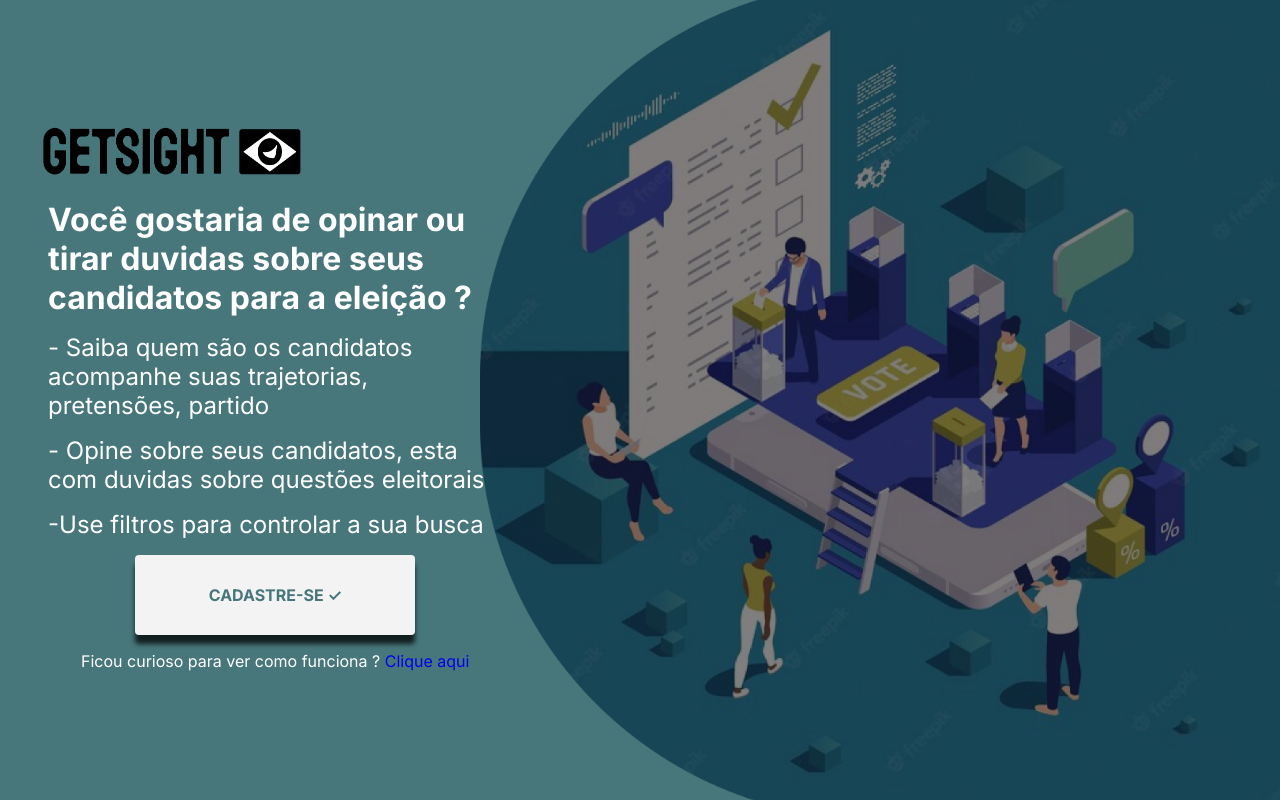
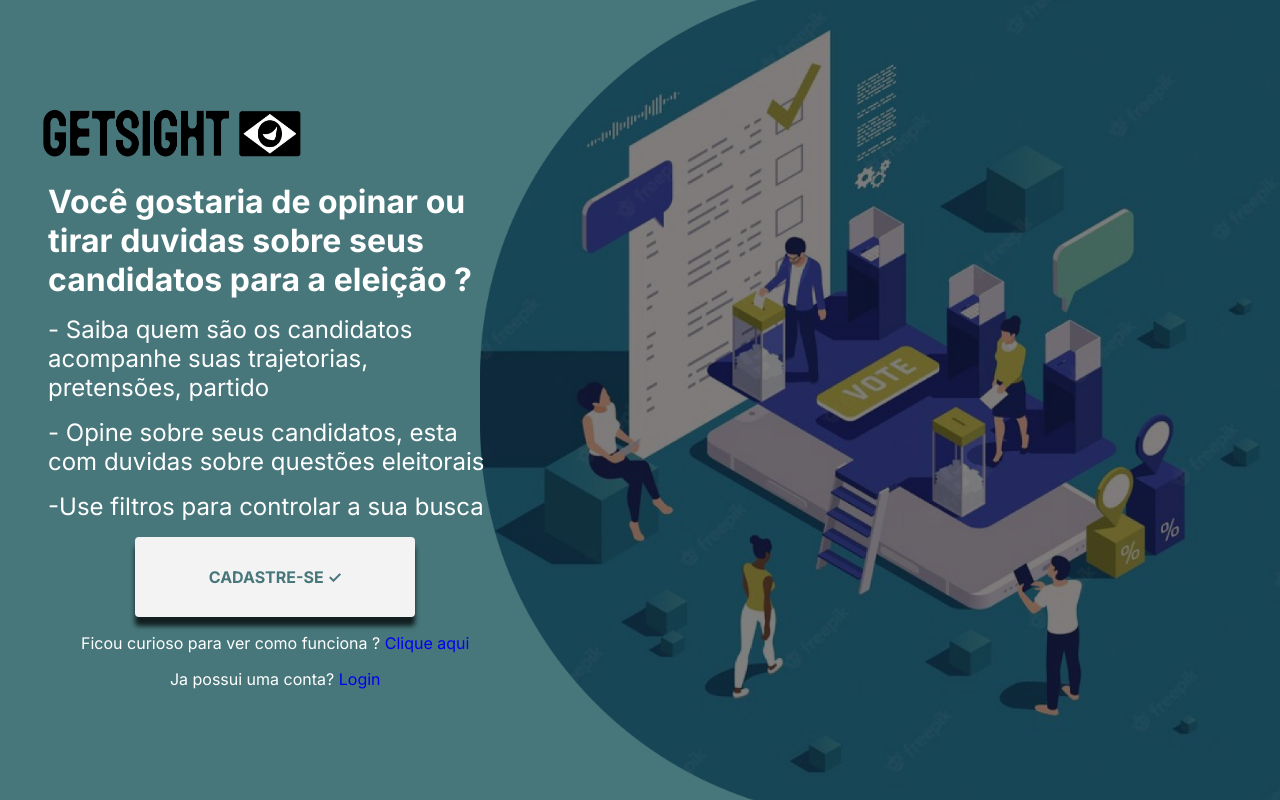
Before and after one commit to vitorschmidt/Getsight, a React (Create React App) app: page / in a window 1280 px wide. Built offline with nearby package versions, Linux system fonts and the light colour scheme; no server answers.

Commit message:
fix: adjust styles

```diff
--- a/src/Components/CardNoticias/style-version-2.js
+++ b/src/Components/CardNoticias/style-version-2.js
@@ -8,11 +8,24 @@ export const Container = styled.li`
     justify-content: space-between;
 
     width: 100%;
+    height:480px;
     padding: 20px;
-
-
     border-radius: 8px;
     background-color: #ffffff;
+    box-shadow: 0px 3px 5px 0px rgba(0,0,0,0.75);
+    animation: text-focus-in 1s cubic-bezier(0.550, 0.085, 0.680, 0.530) both;
+    @keyframes text-focus-in {
+  0% {
+    -webkit-filter: blur(12px);
+            filter: blur(12px);
+    opacity: 0;
+  }
+  100% {
+    -webkit-filter: blur(0px);
+            filter: blur(0px);
+    opacity: 1;
+  }
+}
 
     `
     export const Row = styled.div`
@@ -55,4 +68,9 @@ export const Container = styled.li`
         position: absolute;
         top: 100%;
     }
+
+    @media (min-width:1100px){
+        width: 100%;
+        height:350px;
+    }
 `
--- a/src/Components/PostCard/style.js
+++ b/src/Components/PostCard/style.js
@@ -25,9 +25,6 @@ export const Container = styled.li`
     cursor: pointer;
   }
 
-  .btn-comments {
-    cursor: pointer;
-  }
   h3 {
     font-weight: 400;
     font-size: 16px;
@@ -45,6 +42,7 @@ export const Container = styled.li`
     margin-top: 5px;
     font-weight: 400;
     margin-bottom: 10px;
+    cursor: pointer;
   }
 `;
 
@@ -114,6 +112,29 @@ export const Feed = styled.div`
   align-items: center;
   background-color: var(--grey-1);
   border-radius: 8px;
+  width: 100px;
+  height: 40px;
+  box-shadow: 1px 1px 14px 0px rgba(0, 0, 0, 0.88);
+  margin-top: 5px;
+  margin-bottom: 10px;
+  h2 {
+    display: flex;
+    align-items: center;
+    padding-left: 10px;
+    border-right: 1px solid var(--black);
+  }
+  svg {
+    margin-right: 5px;
+    width: 29px;
+    height: 29px;
+  }
+  @media (min-width: 1101px) {
+    display: flex;
+  flex-direction: row;
+  justify-content: space-between;
+  align-items: center;
+  background-color: var(--grey-1);
+  border-radius: 8px;
   width: 10%;
   height: 40px;
   box-shadow: 1px 1px 14px 0px rgba(0, 0, 0, 0.88);
@@ -129,6 +150,7 @@ export const Feed = styled.div`
     margin-right: 5px;
     width: 29px;
     height: 29px;
+  }
   }
 `;
 
@@ -214,6 +236,7 @@ export const Comments = styled.div`
   border-radius: 8px;
   box-shadow: 1px 1px 14px 0px rgba(0, 0, 0, 0.88);
 
+
   .like {
     display: flex;
     align-items: center;
@@ -224,6 +247,8 @@ export const Comments = styled.div`
     display: flex;
     flex-direction: row;
     padding-bottom: 10px;
+    padding-top: 10px;
+      padding-left: 5px;
   }
   .Comments-like {
     display: flex;
@@ -253,7 +278,6 @@ export const Comments = styled.div`
     display: flex;
     flex-direction: column;
     justify-content: center;
-
     margin-left: 10px;
     border-radius: 8px;
   }
@@ -281,6 +305,8 @@ export const Comments = styled.div`
       border-right: 2px solid var(--black);
       width: 30%;
       max-width: 300px;
+      padding-top: 10px;
+      padding-left: 5px;
     }
     div {
       width: 70%;
--- a/src/Components/listNoticia/index.jsx
+++ b/src/Components/listNoticia/index.jsx
@@ -18,8 +18,6 @@ const ListNoticia = () => {
 
   //api real
 
-  //   const { noticia, getNoticia } = useNoticia();
-  //   console.log(noticia);
 
   // const { noticia, getNoticia } = useNoticia();
 
--- a/src/Components/listNoticia/style.js
+++ b/src/Components/listNoticia/style.js
@@ -12,6 +12,7 @@ export const Container = styled.ul`
 
   .swiper {
     width: 100%;
+    min-height:380px;
     height: 100%;
   }
 
@@ -24,5 +25,6 @@ export const Container = styled.ul`
     flex-direction: column;
     justify-content: center;
     align-items: center;
+
   }
 `;
--- a/src/Pages/Landing/index.jsx
+++ b/src/Pages/Landing/index.jsx
@@ -48,6 +48,10 @@ const Landing = () => {
             Ficou curioso para ver como funciona ?{" "}
             <Link to="/home">Clique aqui</Link>
           </p>
+          <p>
+            Ja possui uma conta?{" "}
+            <Link to="/login">Login</Link>
+          </p>
         </div>
       </div>
     </Container>
--- a/src/Providers/Noticia/index.js
+++ b/src/Providers/Noticia/index.js
@@ -21,7 +21,7 @@ export const NoticiaProvider = ({ children }) => {
 
   //api original
   const getNoticia = () => {
-    ApiNoticias.get("/1/news?apikey=pub_74705df7a1e9dc9468ac9027529cce4ec49c&q=politica&country=br&language=pt&category=politics")
+    ApiNoticias.get("/1/news?apikey=pub_74701e33a2c83798769993914328d011950a&q=politica&country=br&language=pt&category=politics")
       .then((response) => {
          setNoticia(response.data.results);
 
```
